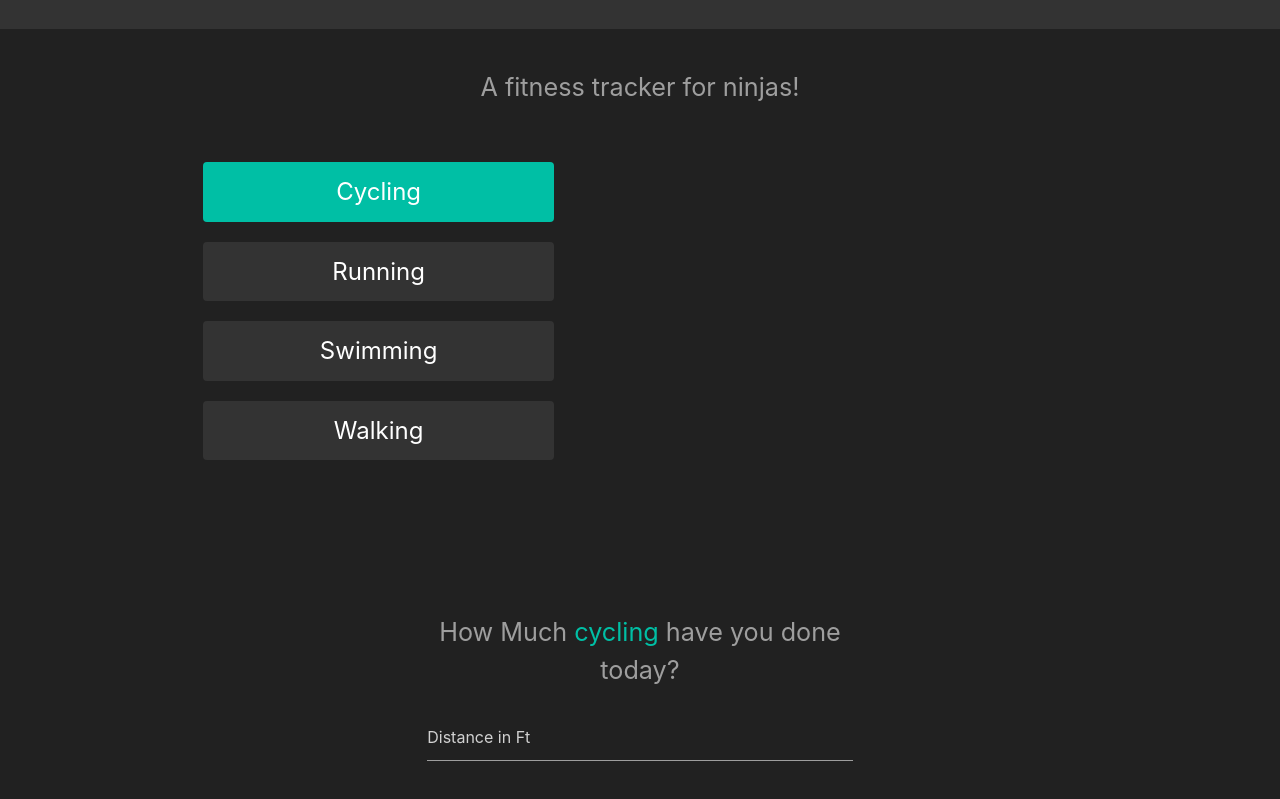
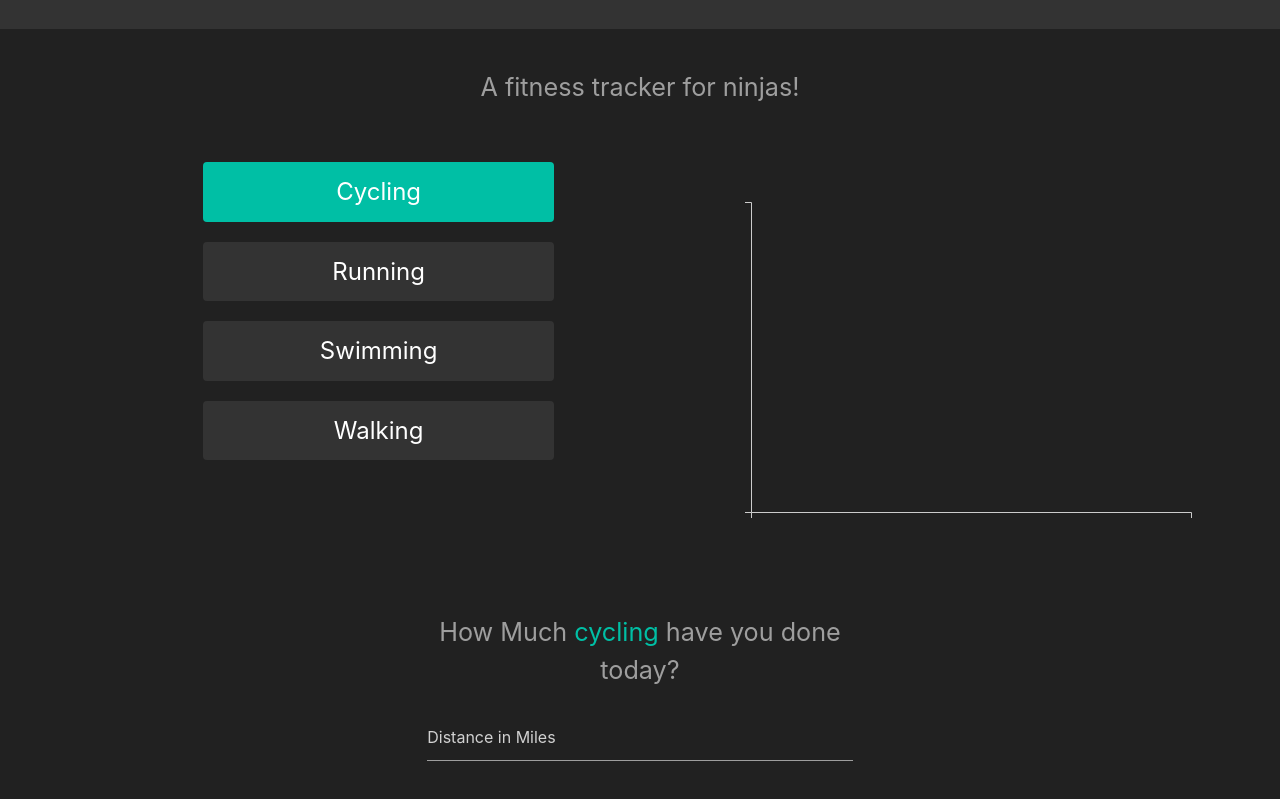
Before and after one commit to Gold240sx/Lesson-68---Fitness-Tracker, a website: page index.html in a window 1280 px wide. Both pictures are taken after a click on the button "Cycling". Shown: the part 96-895 px from the top of the page. Drawn offline with nearby package versions, Linux system fonts and the light colour scheme; no server answers.

Commit message:
graph working w/ hover effects

```diff
--- a/JS/graph.js
+++ b/JS/graph.js
@@ -26,12 +26,70 @@ const xAxisGroup = graph.append('g')
 const yAxisGroup = graph.append('g')
     .attr('class', 'y-axis')
 
+//d3 line path generator
+const line = d3.line()
+    //.curve(d3.curveCardinal)
+    .x(function(d){return x(new Date(d.date))})
+    .y(function(d){return y(d.distance)})
+
+//line path element
+const path = graph.append('path')
+
 const update = (data) => {
     //console.log(data)
+
+    //return only currently selected activity
+    data = data.filter(item => item.activity == activity)
+
+     // sort the data based on date objects
+    data.sort((a,b) => new Date(a.date) - new Date(b.date));
 
     //set scale domains
     x.domain(d3.extent(data, d => new Date(d.date)))
     y.domain([0, d3.max(data, d => d.distance)])
+
+    // upodate path data
+    path.data([data])
+        .attr('fill', 'none')
+        .attr('stroke', '#00bfa5')
+        .attr('stroke-width', '2')
+        .attr('d', line)
+
+    //create circles for object
+    const circles = graph.selectAll('circle')
+        .data(data)
+
+    //remove unwanted points
+    circles.exit().remove()
+
+    // update current points
+    circles
+        .attr('r', '4')
+        .attr('cx', d => x(new Date(d.date)))
+        .attr('cy', d => y(d.distance))
+
+    //add new points
+    circles.enter()
+        .append('circle')
+            .attr('r', '4')
+            .attr('cx', d => x(new Date(d.date)))
+            .attr('cy', d => y(d.distance))
+            .attr('fill', 'white')
+
+     // add event listeners to circle (and show dotted lines)
+    graph.selectAll('circle')
+        .on('mouseover', function handleMouseOver(e,d) {
+            d3.select(this)
+                .transition().duration(100)
+                    .attr('r', '8')
+                    .attr('fill', '#00bfa5')
+        })
+        .on('mouseleave', function handleMouseOut(e, d) {
+            d3.select(this)
+                .transition().duration(100)
+                    .attr('r', '4')
+                    .attr('fill', 'white')
+        })
 
     //create axis
     const xAxis = d3.axisBottom(x)
--- a/JS/index.js
+++ b/JS/index.js
@@ -21,6 +21,9 @@ btns.forEach(btn => {
 
         //set txt of form span
         formAct.textContent = activity
+
+        // call the update function
+        update(data)
     })
 })
 
--- a/index.html
+++ b/index.html
@@ -42,7 +42,7 @@
         <ddiv class="row">
             <form class="col m6 push-m3">
                 <p class="flow-text grey-text center">How Much <span>cycling</span> have you done today?</p>
-                <input type="text" class="grey-text" id="cycling" placeholder="Distance in Ft">
+                <input type="text" class="grey-text" id="cycling" placeholder="Distance in Miles">
                 <p class="center pink-text error text-lighten-1"></p>
             </form>
         </ddiv>
```
